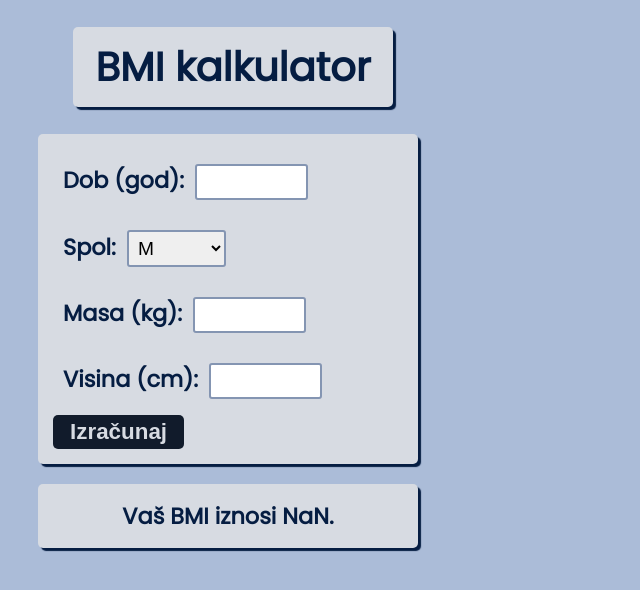
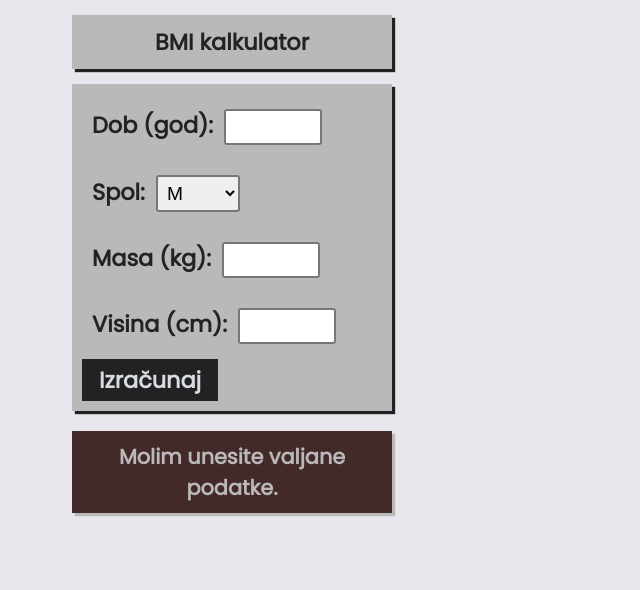
Before and after one commit to nebulalagoon/bmi_kalkulator, a plain HTML site: page bmi_kalkulator.html in a window 1280 px wide. Both pictures are taken after a click on the button "Izračunaj". Shown: the whole page, without its empty margins (0-640 px from the left). Drawn offline with Linux system fonts and the light colour scheme.

Commit message:
Optimised JavaScript, added checks for invalid input

```diff
--- a/bmi_kalkulator.html
+++ b/bmi_kalkulator.html
@@ -19,7 +19,7 @@
     <section id="input">
         <div id="dob">
           <label for="dob_inp"> Dob (god):</label>
-          <input id="dob_inp" name="dob" type="number" min=20 required></input>
+          <input id="dob_inp" name="dob" type="number" min=18 required></input>
         </div>
       <div id="spol">
         <label for="spol_inp">Spol:</label>
--- a/css/kalkulator_style.css
+++ b/css/kalkulator_style.css
@@ -1,37 +1,34 @@
 body {
-  background-color: #abbcd8;
+  background-color: #e6e6ec;
   font-family: "Poppins", "Courier", "sans";
 }
 
 body > * {
-  background-color: #d7dbe2;
+  background-color: #b9b9b9;
   border-style: none;
-  border-radius: 5px;
-  color: #051d42;
+  color: #222222;
   box-shadow: 3px 3px 1px;
 }
 
 h1 {
   text-align: center;
   font-weight: bold;
-  font-size: 5vh;
-  margin-left: 65px;
-  margin-right: 65px;
+  font-size: 1.4rem;
+  margin-left: 5vw;
+  margin-right: 5vw;
   padding: 10px;
-  min-width: 75px;
   max-width: 300px;
 }
 
-#input, #rezultat {
-  padding: 15px;
-  margin-left: 30px;
-  margin-right: 30px;
+#input, .rezultat {
+  padding: 10px;
+  margin-left: 5vw;
+  margin-right: 5vw;
   margin-top: 10px;
   margin-bottom: 20px;
   font-weight: 600;
   font-size: 1.4rem;
-  min-width: 300px;
-  max-width: 350px;
+  max-width: 300px;
 }
 
 div {
@@ -45,29 +42,27 @@ input, select {
   margin: 5px;
   border-radius: 3px;
   border-style: solid;
-  border-color: #8495b2;
+  border-color: #777777;
   border-width: 2px;
 }
 
 input:hover, select:hover {
-  border-color: #4a586d;
+  border-color: #555555;
 }
 
 button {
-  background-color: #111b2b;
+  background-color: #222222;
   border: none;
   color: #d7dbe2;
   text-align: center;
   font-weight: bold;
   font-size: 1.4rem;
   padding: 4px 17px;
-  border-radius: 5px;
-  margin
   font-family: "Poppins", "Courier", "sans";
 }
 
 button:hover {
-  background-color: #375e9b;
+  background-color: #333844;
   cursor: pointer;
 }
 
@@ -83,6 +78,18 @@ label:hover {
   cursor: pointer;
 }
 
-#rezultat {
+.rezultat {
   text-align: center;
 }
+
+#greska {
+  background-color: #442929;
+  border: none;
+  color: #b9b9b9;
+  text-align: center;
+  font-weight: bold;
+  font-size: 1.3rem;
+  padding: 10px;
+  font-family: "Poppins", "Courier", "sans";
+  box-shadow: 3px 3px 1px;
+}
--- a/js/bmi_kalkulator.js
+++ b/js/bmi_kalkulator.js
@@ -1,19 +1,33 @@
-function bmi() {
+const bmi = (m,v) => {
+   return m/(v*v);
+  }
 
-   var d=document.querySelector('body');
-   var r=d.querySelector('#rezultat');
+function racun() {
 
-    if (r!==null)
+  const d = document.querySelector('body'); //micanje starog rezultata
+  const r = d.querySelector('.rezultat');
+
+ if (r) {
         d.removeChild(r);
+    };
 
-  var m=document.querySelector('#masa_inp').value;
-  var v=document.querySelector('#visina_inp').value/100;
+  let masaInput = document.querySelector('#masa_inp').value;
+  let visinaInput = document.querySelector('#visina_inp').value/100;
 
-    var c=m/(v*v);
-    var rez=document.createElement('section');
-    rez.textContent='Vaš BMI iznosi '+ c.toFixed(1) +'.';
-    rez.id='rezultat';
+
+  if ((masaInput === 0) || (visinaInput === 0)) {
+    const pog = document.createElement('section'); //dodavanje greške
+    pog.textContent = 'Molim unesite valjane podatke.';
+    pog.className = 'rezultat';
+    pog.id = 'greska';
+    document.body.append(pog);
+  } else {
+    let c = bmi(masaInput, visinaInput);
+    const rez = document.createElement('section'); //dodavanje novog elementa
+    rez.textContent = 'Vaš BMI iznosi '+ c.toFixed(1) +'.';
+    rez.className = 'rezultat';
     document.body.append(rez);
-}
+  }
+};
 
-document.querySelector('#gumb').addEventListener('click', bmi, false);
+document.querySelector('#gumb').addEventListener('click', racun, false);
```
